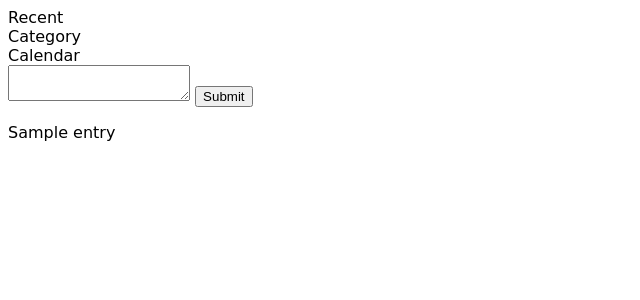
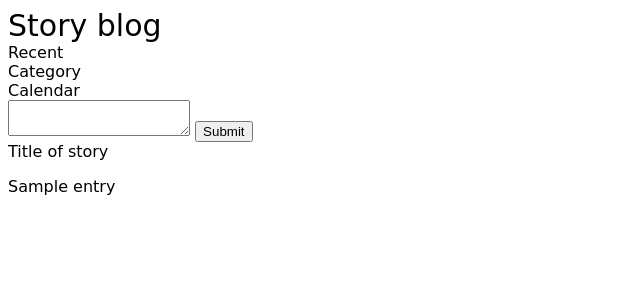
Before and after one commit to deepakprasad0089/story-blog, a Flask app: template templates/home.html in a window 1280 px wide. Shown: the top 300 px of the page, without its empty margins (0-640 px from the left). Run offline with Flask 2, Linux system fonts and the light colour scheme; the template is opened without the code that fills it: most values are stand-ins (such as "Sample title", 1, 10 or a date in 2020).

Commit message:
Update home.html

```diff
--- a/templates/home.html
+++ b/templates/home.html
@@ -5,11 +5,11 @@
 </head>
 <body>
 
-     <title>Story blog</title>
-     <div>
-         <div>Recent</div>
-         <div>Category</div>
-         <div>Calendar</div>
+     <div class="title">Story blog</div>
+     <div class="menu">
+         <div class="menu-item">Recent</div>
+         <div class="menu-item">Category</div>
+         <div class="menu-item">Calendar</div>
      </div>
   <div>
      <form method="POST">
@@ -18,9 +18,12 @@
      </form>
     <div class="entries">
     {% for entry in entries %}
-    <p>{{entry}}</p>
-    {% endfor %}
+    <div class="entry">
+        <div class="entry-title">Title of story</div>
+        <p class="entry-content">{{entry}}</p>
     </div>
+     {% endfor %}
+
 </div>
 </div>
 <body>
```
